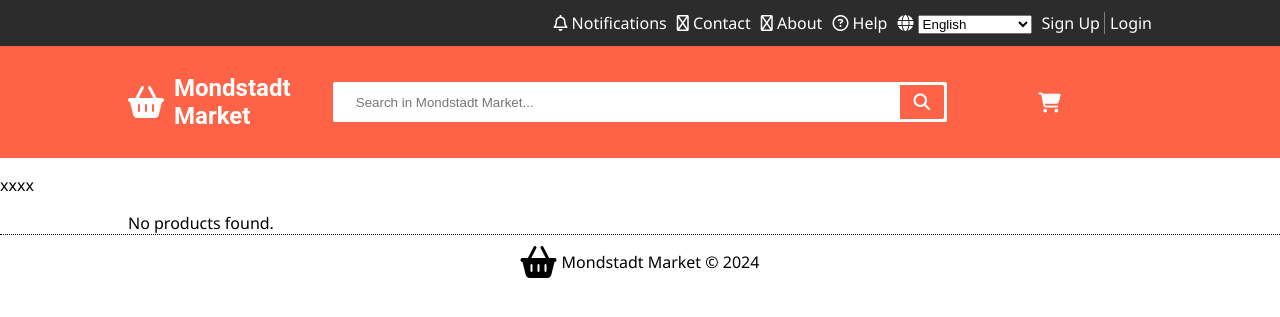
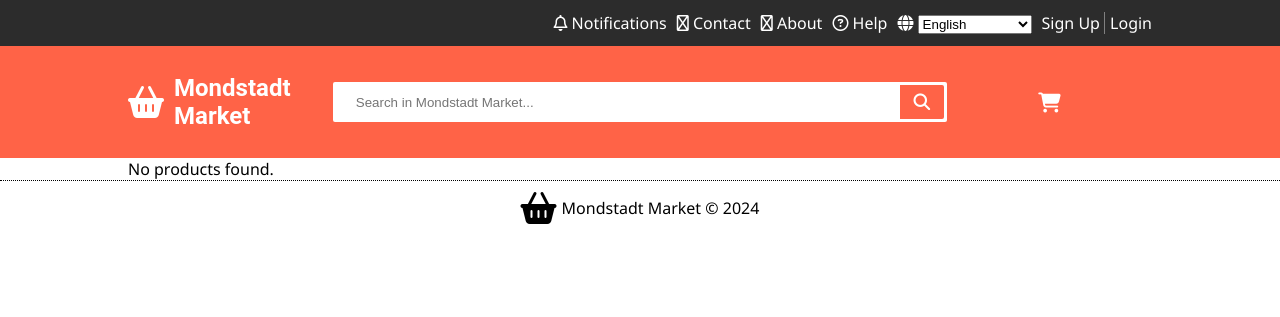
Before and after one commit to Sodiumchloridy/monstadt-market, a PHP site: page / in a window 1280 px wide. Shown: the top 317 px of the page. Run offline with PHP 8.4, Linux system fonts and the light colour scheme; data that the repository does not hold is empty; some libraries are stand-ins or nearby versions.

Commit message:
remove unused xxx

```diff
--- a/index.php
+++ b/index.php
@@ -1,4 +1,4 @@
-<?php session_start();?>
+<?php session_start(); ?>
 <!DOCTYPE html>
 <html>
 
@@ -14,7 +14,6 @@
 
 <body>
     <?php include("includes/header.php"); ?>
-    <p>xxxx</p>
 
     <!-- grid list of shop items -->
     <div class="product-grid">
```
